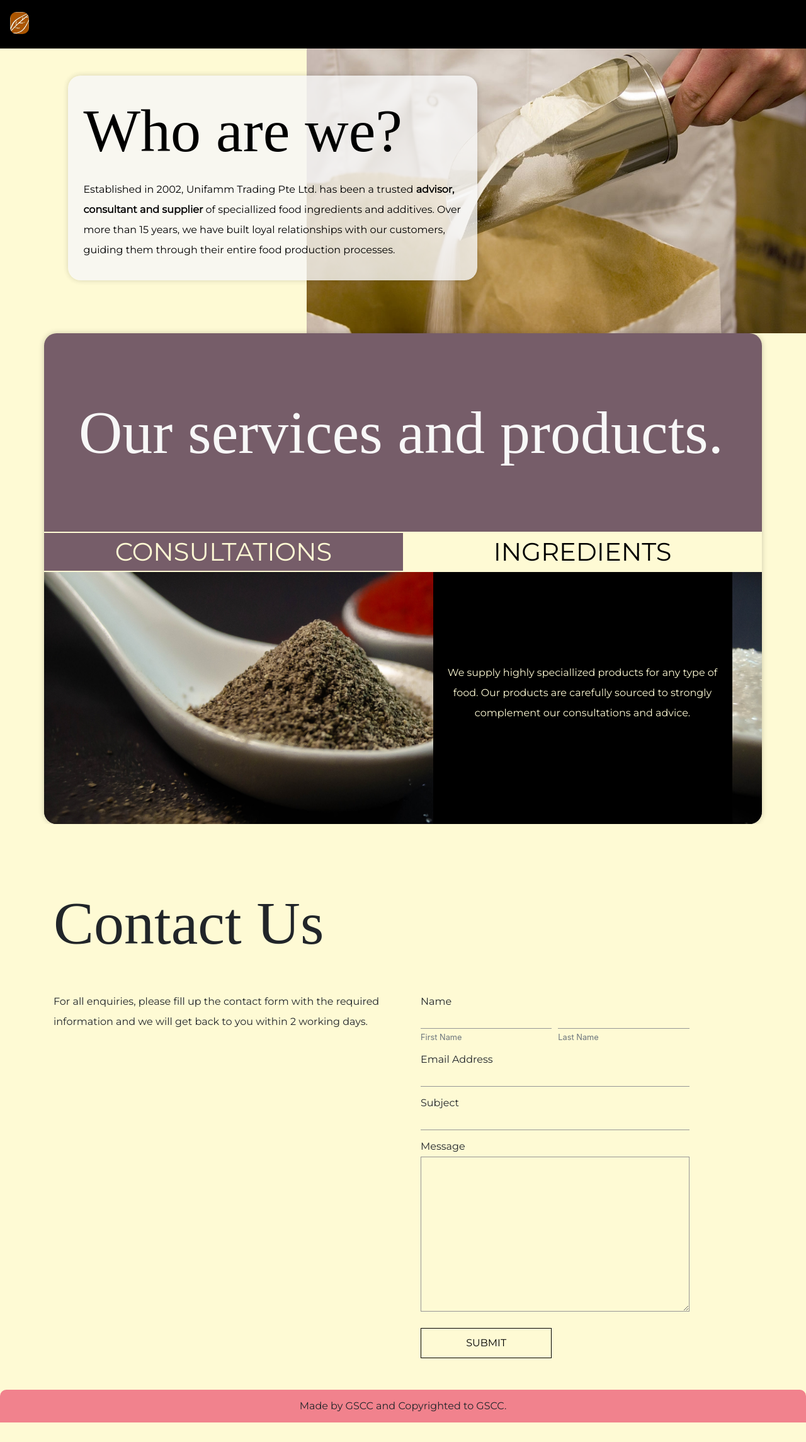
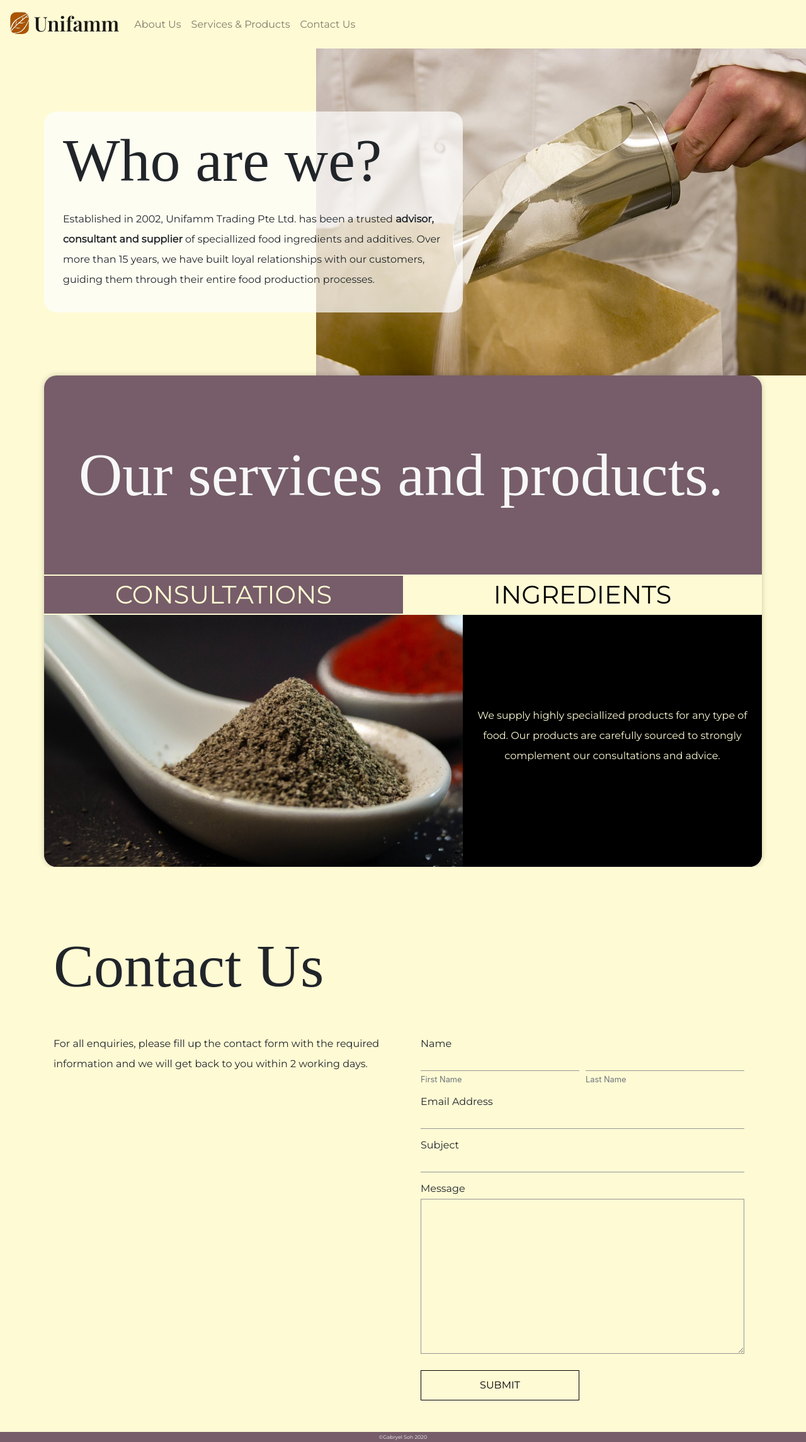
Before and after one commit to Gable-github/unifamm-website, a plain HTML site: page index.html in a window 1280 px wide. Shown: the whole page at 63% size. Before the commit the page ends 2258 px from the top, so only its background shows below. Drawn offline with nearby package versions, Linux system fonts and the light colour scheme; a web font is replaced by a local one.

Commit message:
refactored css, made responsive to phone sizing

```diff
--- a/index.html
+++ b/index.html
@@ -5,7 +5,7 @@
   <meta charset="utf-8">
   <meta name="viewport" content="width=device-width, initial-scale=1.0">
   <title>Unifamm</title>
-  <link rel="icon" href="unifamm-icon.jpg">
+  <link rel="icon" href="images/unifamm-icon.jpg">
   <link rel="stylesheet" href="https://use.typekit.net/sgm1lkh.css">
   <link href="https://fonts.googleapis.com/css2?family=Montserrat:wght@300;400&display=swap&family=Raleway:wght@900&display=swap&family=Playfair+Display:wght@600&display=swap" rel="stylesheet">
   <link rel="stylesheet" href="https://stackpath.bootstrapcdn.com/bootstrap/4.3.1/css/bootstrap.min.css">
@@ -14,35 +14,29 @@
 
 <body>
   <!-- navbar -->
-  <nav class="navbar navbar-expand-md navbar-light fixed-top">
-    <a class="navbar-brand" href="#about"><img src="unifamm-icon.jpg" width="30" height="35" alt="unifamm-logo"> Unifamm</a>
+  <nav class="navbar navbar-expand-md navbar-light sticky-top">
+    <a class="navbar-brand" href="#about"><img src="images/unifamm-icon.jpg" width="30" height="35" alt="unifamm-logo"> Unifamm</a>
     <!-- burger -->
     <button class="navbar-toggler" type="button" data-toggle="collapse" data-target="#navbarNavAltMarkup">
       <span class="navbar-toggler-icon"></span>
     </button>
     <div class="collapse navbar-collapse" id="navbarNavAltMarkup">
-      <div class="navbar-nav">
-        <a class="nav-item nav-link" href="#about">About Us</a>
-        <a class="nav-item nav-link" href="#services">Services & Products</a>
-        <a class="nav-item nav-link" href="#contact">Contact Us</a>
-      </div>
+      <ul class="navbar-nav">
+        <li class="nav-item"><a class="nav-link" href="#about">About Us</a></li>
+        <li class="nav-item"><a class="nav-link"  href="#services">Services & Products</a></li>
+        <li class="nav-item"><a class="nav-link"  href="#contact">Contact Us</a></li>
+      </ul>
     </div>
   </nav>
 
-  <!-- first/about container -->
+  <!-- about container -->
   <div class="container-fluid" id="about">
     <div class="container">
-      <div class="row">
-        <div class="col-md-7 about-container">
-          <svg width="650" height="325" id="rectBox">
-            <rect x="0" y="0" rx="20" ry="20" width="650" height="325">
-          </svg>
+      <div class="row about-row">
+        <div class="col-md-7 about-wrapper">
           <h1 class="whoAreWe-h1">Who are we?</h1>
           <p class="about-text">Established in 2002, Unifamm Trading Pte Ltd. has been a trusted <strong>advisor, consultant and supplier</strong> of speciallized food ingredients and additives. Over more than 15 years, we have built loyal relationships with our
             customers, guiding them through their entire food production processes.</p>
-        </div>
-        <div class="col-md-3 spices-img-div">
-          <!-- filler div -->
         </div>
       </div>
     </div>
@@ -52,6 +46,7 @@
   <div class="container-fluid second-container" id="services">
     <div class="container second-card">
       <h1 class="services-h1">Our services and products.</h1>
+      <!-- consultations/ingredients buttons -->
       <div class="row consultations/ingredients-row">
         <div class="col-6 services-choice buttonWinActivated" id="consultations">
           CONSULTATIONS
@@ -62,6 +57,8 @@
       </div>
 
       <div class="row consultations-row">
+
+        <!-- powder img overlay -->
         <div class="container" id="img-container">
           <!-- <img src="powder2.jpg" alt="powder.jpg"> -->
         </div>
@@ -77,6 +74,7 @@
     </div>
   </div>
 
+  <!-- Contact section -->
   <div class="container-fluid third-container" id="contact">
     <div class="container">
       <h1 class="contact-h1">Contact Us</h1>
@@ -90,36 +88,36 @@
               <p style="margin-bottom: 0; padding-left: 15px">Name</p>
             </div>
             <div class="form-row">
-              <div class="col-5">
+              <div class="col-6">
                 <input type="text" name="First-name" value="" id="firstName">
                 <small class="form-text text-muted">First Name</small>
               </div>
-              <div class="col-5">
+              <div class="col-6">
                 <input type="text" name="Last-name" value="" id="lastName">
                 <small class="form-text text-muted">Last Name</small>
               </div>
             </div>
             <div class="form-row">
-              <div class="col-10">
+              <div class="col-12">
                 <p style="margin-bottom: 0">Email Address</p>
                 <input type="email" name="Email Address" value="" id="emailInput">
               </div>
             </div>
             <div class="form-row">
-              <div class="col-10">
+              <div class="col-12">
                 <p style="margin-bottom: 0">Subject</p>
                 <input type="text" name="Subject" value="" id="subject">
               </div>
             </div>
             <div class="form-row">
-              <div class="col-10">
+              <div class="col-12">
                 <p style="margin-bottom: 0">Message</p>
                 <textarea rows="10" name="Message" value="" id="message"></textarea>
               </div>
             </div>
             <div data-netlify-recaptcha="true"></div>
             <div class="form-row submit-row">
-              <div class="col-5">
+              <div class="col-md-6">
                 <input type="submit" name="" value="SUBMIT">
               </div>
             </div>
@@ -132,7 +130,7 @@
   </div>
 
   <footer>
-    <p>Made by GSCC and Copyrighted to GSCC.</p>
+    <p>©Gabryel Soh 2020</p>
   </footer>
 
   <script src="https://ajax.googleapis.com/ajax/libs/jquery/3.5.1/jquery.min.js"></script>
--- a/index.js
+++ b/index.js
@@ -1,24 +1,10 @@
 $(document).ready(function(){
 
-  // if(window.pageYOffset === 0){
-  //   $(document).scroll(function(){
-  //     if(window.pageYOffset > 0){
-  //       $("nav").slideUp("fast");
-  //     } else if(window.pageYOffset === 0){
-  //       $("nav").slideDown("fast");
-  //     };
-  //   });
-  // };
-  //
-  // if(window.pageYOffset > 0){
-  //   $(window).bind('mousewheel', function(e) {
-  //     if (e.originalEvent.wheelDelta === 180) {
-  //         $("nav").slideDown("fast");
-  //     } else {
-  //         $("nav").slideUp("fast");
-  //     }
-  //   });
-  // };
+  //first method
+  $('.navbar-collapse a').click(function(){
+    $(".navbar-collapse").collapse('hide');
+  });
+
 
 
   $(document).scroll(function(event){
@@ -57,7 +43,7 @@ $(document).ready(function(){
   //animation for *about* header and para
   $(".whoAreWe-h1, .about-text").animate({
     opacity: 1
-  }, 2000);
+  }, 1000);
 
   // animation for services header
   $(document).scroll(function(){
--- a/styles.css
+++ b/styles.css
@@ -1,6 +1,8 @@
 html {
   scroll-behavior: smooth;
   overflow-y: scroll;
+  margin: 0;
+  padding: 0;
 }
 
 body {
@@ -15,7 +17,7 @@ p {
 }
 
 nav {
-  background-color: black;
+  background-color: #fefad4;
 }
 
 h1 {
@@ -32,36 +34,87 @@ h2 {
   font-size: 3rem;
 }
 
+/* navbar logo + brand + links*/
 .navbar-brand {
   font-family: 'Playfair Display', serif;
   font-size: 2rem;
 }
-
 img[alt="unifamm-logo"] {
   margin-bottom: 10px;
   border-radius: 10px;
 }
-
 .nav-link {
   font-family: 'Montserrat', sans-serif;
 }
 
+.row {
+  display: flex;
+  justify-content: left;
+}
+
+/* about section */
 .container-fluid {
   background-color: #fefad4;
 }
 
+.about-wrapper {
+  background-color: rgba(255, 255, 255, 0.7);
+  border-radius: 20px;
+  padding-top: 20px;
+  padding-bottom: 20px;
+  padding-left: 30px;
+  margin-top: 100px;
+  margin-bottom: 100px;
+}
+
+@media only screen and (max-width: 780px) {
+  /* For mobile phones */
+  .row {
+    justify-content: center;
+  }
+
+  .whoAreWe-h1 {
+    font-size: 4rem !important;
+  }
+
+  .second-container h1 {
+    font-size: 4rem !important;
+  }
+
+  #img-container {
+    background-position: 70% 0% !important;
+    right: 0px !important;
+    bottom: 60px;
+  }
+
+  .services-choice {
+    font-size: 1.7rem !important;
+  }
+
+  .form-column {
+    margin-top: 50px;
+  }
+
+  .third-container {
+    text-align: center;
+  }
+
+  .consultations-row {
+    background-position: 0% 300% !important;
+    background-size: contain !important;
+  }
+
+}
+
 .whoAreWe-h1 {
-  padding-top: 50px;
+  font-size: 6rem;
   opacity: 0;
   position: relative;
   z-index: 1;
   margin-bottom: 20px;
 }
 
-.row {
-  display: flex;
-  justify-content: space-around;
-}
+
 
 .about-container {
   padding-top: 100px;
@@ -70,25 +123,10 @@ img[alt="unifamm-logo"] {
 }
 
 #about {
-  background-image: url(flour.png);
+  background-image: url(images/flour.png);
   background-repeat: no-repeat;
   background-position: 100% 0%;
   background-size: contain;
-}
-
-#rectBox {
-  position: absolute;
-  fill: #f7f7f7;
-  opacity: 0.8;
-  left: -10px;
-  top: 120px;
-  -webkit-border-radius: 20px;
-  -moz-border-radius: 20px;
-  border-radius: 20px;
-  /* box-shadow */
-  -webkit-box-shadow: rgba(0, 0, 0, 0.2) 0px 0 10px;
-  -moz-box-shadow: rgba(0, 0, 0, 0.2) 0 0 10px;
-  box-shadow: rgba(0, 0, 0, 0.2) 0 0 10px;
 }
 
 .about-text {
@@ -102,61 +140,44 @@ img[alt="unifamm-logo"] {
 }
 
 .second-container {
-  background-color: #fefad4;
   color: #fefad4;
 }
 
 .second-card {
-  -webkit-border-radius: 20px;
-  -moz-border-radius: 20px;
   border-radius: 20px;
   /* box-shadow */
-  -webkit-box-shadow: rgba(0, 0, 0, 0.2) 0px 0 10px;
-  -moz-box-shadow: rgba(0, 0, 0, 0.2) 0 0 10px;
   box-shadow: rgba(0, 0, 0, 0.2) 0 0 10px;
   background-color: #765D69;
-  border-radius: 20px;
 }
 
 .second-container h1 {
-  padding-top: 100px;
-  padding-bottom: 100px;
+  padding: 100px 0px 100px 40px;
   margin: 0;
+  opacity: 0;
   color: #f7f7f7;
-  opacity: 0;
-  padding-left: 40px;
 }
 
-
 .consultations-row {
+  display: flex;
+  justify-content: space-between;
   height: 400px;
   border-bottom-left-radius: 20px;
   border-bottom-right-radius: 20px;
-  background-image: url(consultations.png);
+  background-image: url(images/consultations.png);
   background-position: center;
   background-size: cover;
   overflow: hidden;
   position: relative;
 }
 
-/* .consultations-row::after {
-  background-image: url(powder2.jpg);
-} */
-
-/* img[alt] {
-  position: absolute;
-  max-width: 89.0625%;
-  object-fit: cover;
-} */
-
 #img-container {
-  background-image: url(powder2.jpg);
-  background-position: center;
+  background-image: url(images/powder2.jpg);
+  background-position: 100% 40%;
   background-size: cover;
   background-repeat: no-repeat;
   position: absolute;
-  padding-left: 0px;
-  padding-right: 0px;
+  padding: 0px;
+  right: 40px;
   height: 100%;
   opacity: 0;
 }
@@ -186,23 +207,21 @@ img[alt="unifamm-logo"] {
   cursor: pointer;
 }
 
+/* hover animations for buttons */
 .buttonLoseActivated {
   animation-name: buttonLoseActivated;
   animation-duration: 0.2s;
   animation-fill-mode: backwards;
 }
-
 .buttonWinActivated {
   animation-name: buttonWinActivated;
   animation-duration: 0.2s;
   animation-fill-mode: forwards;
 }
-
 @keyframes buttonLoseActivated {
   from {color: black; background-color: #fefad4}
   to {color: #fefad4; background-color: #765D69}
 }
-
 @keyframes buttonWinActivated {
   from {color: black; background-color: #fefad4}
   to {color: black; background-color: #fefad4}
@@ -216,42 +235,12 @@ img[alt="unifamm-logo"] {
   background-color: black;
 }
 
-.services-contnent p {
-  font-size: 1.2rem;
-}
-
 #ingredientBox {
   opacity: 0;
 }
 
-/* #rectBox2 {
-  position: relative;
-  z-index: 1;
-  fill: #fefad4;
-} */
-
-/* .second-container-1row {
-  text-align: right;
-}
-
-.second-container-2row {
-  text-align: left;
-} */
-/*
-.efficiency-img-div {
-  background-image: url(efficiency.svg);
-  background-position: center;
-  background-repeat: no-repeat;
-  background-size: contain;
-}
-
-.flour-img-div {
-  background-image: url(flour.svg);
-  background-position: center;
-  background-repeat: no-repeat;
-  background-size: contain;
-} */
-
+/* contact section */
+/* left */
 .contact-h1 {
   padding-top: 100px;
   padding-bottom: 50px;
@@ -263,6 +252,7 @@ img[alt="unifamm-logo"] {
   opacity: 0;
 }
 
+/* right */
 .form-column {
   display: flex;
   justify-content: center;
@@ -318,16 +308,14 @@ textarea:focus {
   border-color: rgb(0, 0, 0);
 }
 
-
 footer {
-  background-color: #F1828D;
+  background-color: #765D69;
   text-align: center;
   margin-top: 50px;
-  padding-top: 10px;
-  padding-bottom: 10px;
-  border-radius: 10px 10px 0 0;
 }
 
 footer p {
-  margin-bottom: 0;
+  font-size: 0.5rem;
+  color: #f7f7f7;
+  margin: 0;
 }
```
Also changed, not shown: images/consultations.png (renamed from consultations.png), images/flour.png (renamed from flour.png), images/powder2.jpg (renamed from powder2.jpg), images/unifamm-icon.jpg (renamed from unifamm-icon.jpg), 2 other files.
